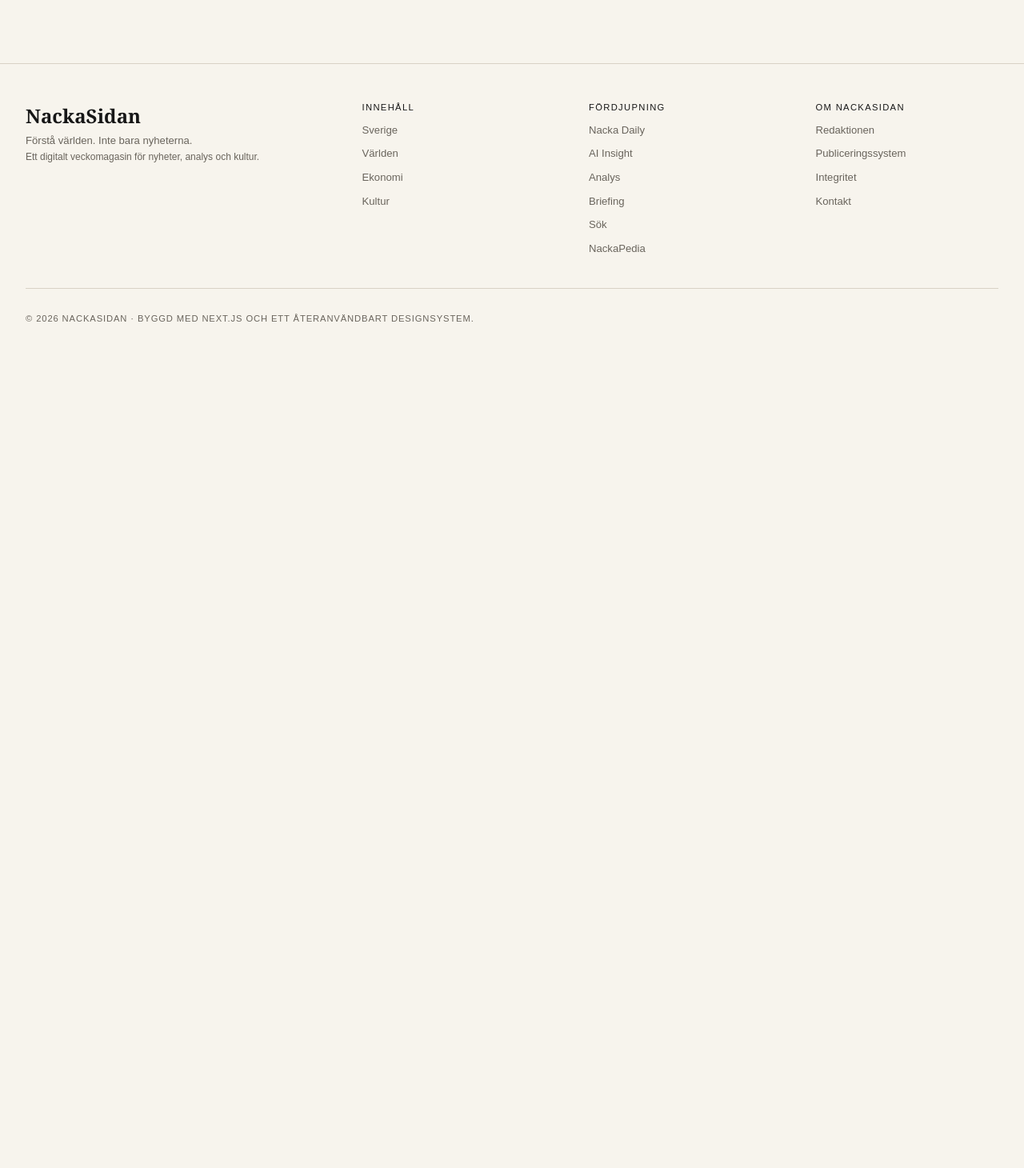
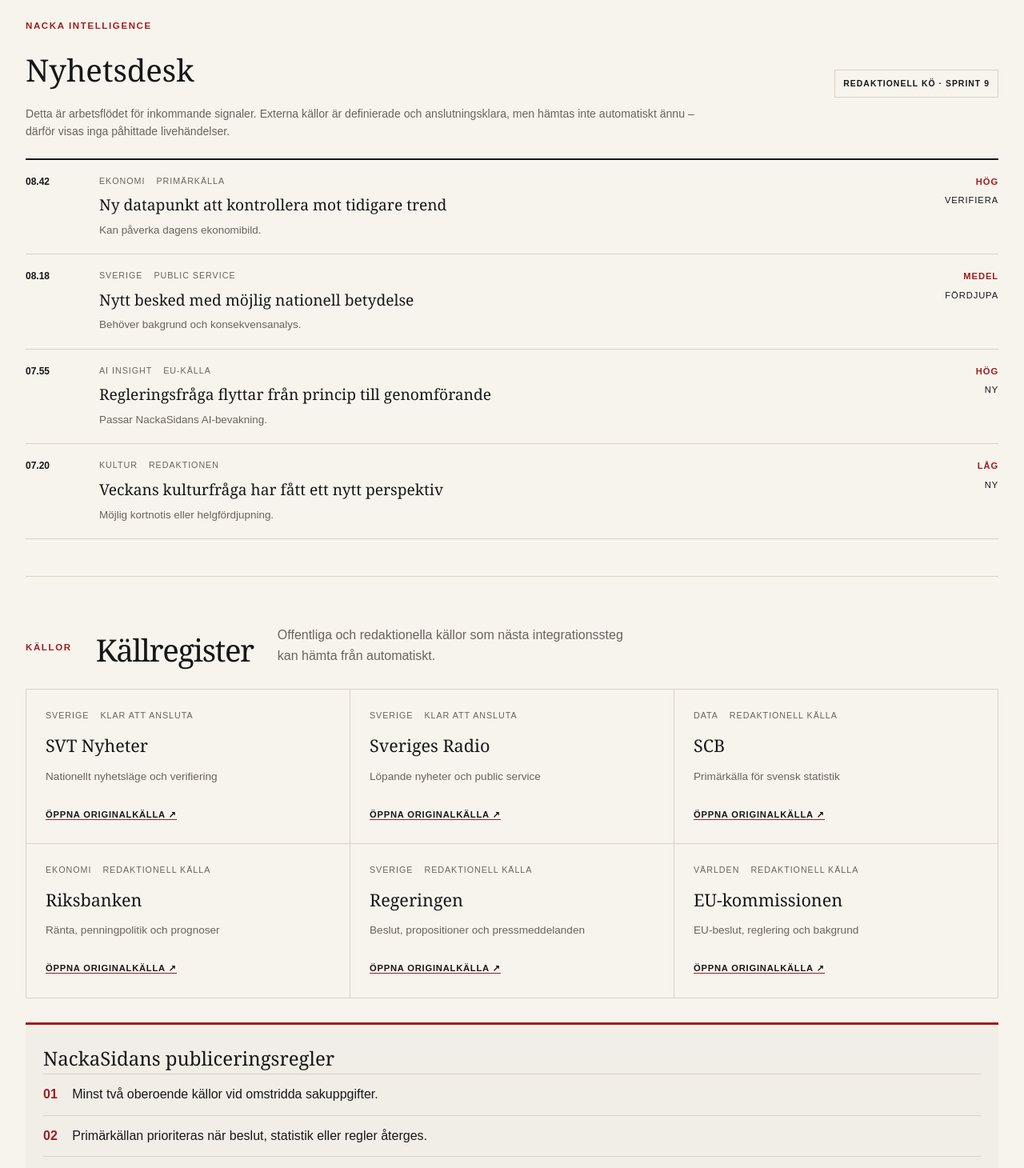
Before and after one commit to Djurgarden2019/NackaSidan-2026, a Next.js app: page /redaktion in a window 1280 px wide. Shown: the part 2420-3880 px from the top of the page at 80% size. Before the commit the page ends 2872 px from the top, so only its background shows below. Built offline with nearby package versions, Linux system fonts and the light colour scheme.

Commit message:
Add files via upload

```diff
--- a/app/globals.css
+++ b/app/globals.css
@@ -131,3 +131,20 @@ html,body{max-width:100%;overflow-x:hidden}
 .editorial-live-panel{display:grid;grid-template-columns:.75fr 1.25fr;gap:55px;padding:38px 0 60px;border-bottom:1px solid var(--line)}.editorial-live-panel h2{font-family:Georgia,serif;font-size:2.8rem;line-height:1;margin:0 0 14px}.editorial-live-panel p{color:var(--muted)}.editorial-live-list{border-top:4px solid var(--red)}.editorial-live-list>div{display:grid;grid-template-columns:110px 1fr;gap:8px 20px;padding:15px 0;border-bottom:1px solid var(--line)}.editorial-live-list span{font-size:.7rem;text-transform:uppercase;color:var(--red);font-weight:800}.editorial-live-list strong{font-family:Georgia,serif}.editorial-live-list small{grid-column:2;color:var(--muted)}
 @media(max-width:900px){.latest-feed-heading{display:block}.feed-disclosure{text-align:left;margin-top:10px}.editorial-live-panel{grid-template-columns:1fr}.hero-sprint2 h1{max-width:15ch}}
 @media(max-width:600px){.latest-feed-list article{grid-template-columns:1fr 28px;gap:8px 14px}.latest-feed-list time{grid-column:1}.latest-feed-list article>div{grid-column:1}.feed-arrow{grid-column:2;grid-row:1/3}.article-trust-bar{display:grid}.daily-source-note{padding:24px}.hero-sprint2 h1{font-size:clamp(2.35rem,11.5vw,3.45rem);max-width:none}.editorial-live-list>div{grid-template-columns:1fr}.editorial-live-list small{grid-column:1}}
+
+/* Sprint 9 – editorial intelligence desk */
+.intake{padding:34px 0 46px;border-bottom:1px solid var(--line)}
+.intake-head{display:flex;justify-content:space-between;align-items:end;gap:24px;margin-bottom:10px}
+.intake-head h2,.source-registry h2{font-family:Georgia,serif;font-size:clamp(2rem,3vw,3.2rem);margin:.15rem 0}
+.intake-badge{font-size:.65rem;font-weight:800;letter-spacing:.1em;text-transform:uppercase;border:1px solid var(--line);padding:8px 10px}
+.intake-note{max-width:850px;color:var(--muted);font-size:.88rem;line-height:1.55;margin:0 0 22px}
+.intake-list{border-top:2px solid #171717}
+.intake-list article{display:grid;grid-template-columns:70px 1fr 110px;gap:22px;padding:18px 0;border-bottom:1px solid var(--line);align-items:start}
+.intake-list time{font-weight:800;font-size:.75rem}.intake-list h3{font-family:Georgia,serif;font-size:1.2rem;margin:5px 0}.intake-list p{margin:0;color:var(--muted);font-size:.84rem}
+.intake-state{display:flex;flex-direction:column;align-items:flex-end;gap:5px;font-size:.7rem;text-transform:uppercase;letter-spacing:.08em}.intake-state b{color:var(--red)}
+.source-registry{padding:60px 0}.source-registry>.section-heading{max-width:760px;margin-bottom:28px}.source-registry>.section-heading p{color:var(--muted)}
+.source-grid{display:grid;grid-template-columns:repeat(3,1fr);gap:1px;background:var(--line);border:1px solid var(--line)}
+.source-grid article{background:var(--paper);padding:24px}.source-grid h3{font-family:Georgia,serif;font-size:1.35rem;margin:10px 0}.source-grid p{min-height:44px;color:var(--muted);font-size:.85rem}.source-grid a{font-size:.7rem;font-weight:800;text-transform:uppercase;letter-spacing:.07em;border-bottom:1px solid var(--red)}
+.rules-box{margin-top:30px;border-top:3px solid var(--red);padding:22px;background:rgba(0,0,0,.025)}.rules-box h3{font-family:Georgia,serif;font-size:1.5rem}.rules-box p{border-top:1px solid var(--line);padding:12px 0;margin:0}.rules-box b{color:var(--red);margin-right:14px}
+@media(max-width:900px){.source-grid{grid-template-columns:1fr 1fr}.intake-list article{grid-template-columns:55px 1fr}.intake-state{grid-column:2;align-items:flex-start;flex-direction:row;gap:14px}}
+@media(max-width:600px){.source-grid{grid-template-columns:1fr}.intake-head{align-items:start;flex-direction:column}.intake-list article{grid-template-columns:45px 1fr;gap:12px}}
--- a/app/page.tsx
+++ b/app/page.tsx
@@ -6,6 +6,7 @@ import { articles } from '../content/articles';
 import { NewsDashboard, NewsletterSignup } from '../components/HomeModules';
 import { LatestNewsFeed } from '../components/Newsroom';
 import { latestNews } from '../content/news';
+import { EditorialIntake } from '../components/LiveDesk';
 
 const editorial = [
   {
@@ -60,6 +61,8 @@ export default function Home() {
         </section>
 
         <LatestNewsFeed items={latestNews.slice(0, 3)} compact />
+
+        <EditorialIntake compact />
 
         <section className="section">
           <SectionIntro
--- a/app/redaktion/page.tsx
+++ b/app/redaktion/page.tsx
@@ -1,3 +1,4 @@
+import { EditorialIntake, SourceRegistry } from '../../components/LiveDesk';
 import Link from 'next/link';
 import { articles } from '../../content/articles';
 import { knowledgeEntries } from '../../content/knowledge';
@@ -66,6 +67,8 @@ export default function EditorialPage() {
           <div><div className="kicker">Så publicerar du</div><h2>En artikel på ett ställe</h2><ol><li>Kopiera ett artikelobjekt i <code>content/articles.ts</code>.</li><li>Ändra slug, rubrik, ingress, brödtext, kunskapskort och källor.</li><li>Ladda upp ändringen till GitHub.</li><li>Vercel bygger och publicerar automatiskt.</li></ol></div>
           <div className="cms-note"><strong>Nästa CMS-steg</strong><p>När arbetsflödet är godkänt kan samma fält kopplas till Sanity. Sprint 8 förbereder strukturen men skapar inget externt beroende.</p></div>
         </section>
+        <EditorialIntake />
+        <SourceRegistry />
       </div>
     </main>
   );
--- /dev/null
+++ b/app/transparens/page.tsx
@@ -0,0 +1,4 @@
+import { SourceRegistry } from '../../components/LiveDesk';
+export default function TransparensPage(){
+ return <main><div className="shell"><section className="page-hero"><div className="kicker">NackaSidan</div><h1>Så arbetar vi med källor</h1><p className="lead">Sprint 9 skiljer tydligt på publicerat material, redaktionella signaler och externa källor. Automatik ska aldrig se ut som verifierad journalistik innan den faktiskt är verifierad.</p></section><SourceRegistry /></div></main>
+}
--- /dev/null
+++ b/components/LiveDesk.tsx
@@ -0,0 +1,47 @@
+import Link from 'next/link';
+import { editorialSources, newsroomRules } from '../content/sources';
+import { intakeQueue } from '../content/intake';
+
+export function EditorialIntake({ compact = false }: { compact?: boolean }) {
+  const items = compact ? intakeQueue.slice(0, 3) : intakeQueue;
+  return (
+    <section className="intake">
+      <div className="intake-head">
+        <div><div className="kicker">Nacka Intelligence</div><h2>Nyhetsdesk</h2></div>
+        <span className="intake-badge">Redaktionell kö · Sprint 9</span>
+      </div>
+      <p className="intake-note">Detta är arbetsflödet för inkommande signaler. Externa källor är definierade och anslutningsklara, men hämtas inte automatiskt ännu – därför visas inga påhittade livehändelser.</p>
+      <div className="intake-list">
+        {items.map(item => (
+          <article key={item.id}>
+            <time>{item.time}</time>
+            <div>
+              <div className="feed-meta"><span>{item.section}</span><span>{item.source}</span></div>
+              <h3>{item.headline}</h3><p>{item.reason}</p>
+            </div>
+            <div className="intake-state"><b>{item.signal}</b><span>{item.state}</span></div>
+          </article>
+        ))}
+      </div>
+      {compact && <Link className="text-link" href="/redaktion">Öppna hela nyhetsdesken →</Link>}
+    </section>
+  );
+}
+
+export function SourceRegistry() {
+  return (
+    <section className="source-registry">
+      <div className="section-heading"><div className="kicker">Källor</div><h2>Källregister</h2><p>Offentliga och redaktionella källor som nästa integrationssteg kan hämta från automatiskt.</p></div>
+      <div className="source-grid">
+        {editorialSources.map(source => (
+          <article key={source.name}>
+            <div className="feed-meta"><span>{source.category}</span><span>{source.status}</span></div>
+            <h3>{source.name}</h3><p>{source.role}</p>
+            <a href={source.url} target="_blank" rel="noreferrer">Öppna originalkälla ↗</a>
+          </article>
+        ))}
+      </div>
+      <div className="rules-box"><h3>NackaSidans publiceringsregler</h3>{newsroomRules.map((r,i)=><p key={r}><b>0{i+1}</b> {r}</p>)}</div>
+    </section>
+  );
+}
--- /dev/null
+++ b/content/intake.ts
@@ -0,0 +1,17 @@
+export type IntakeItem = {
+  id: string;
+  time: string;
+  source: string;
+  section: string;
+  headline: string;
+  signal: 'Hög' | 'Medel' | 'Låg';
+  state: 'Ny' | 'Verifiera' | 'Fördjupa' | 'Publicerad';
+  reason: string;
+};
+
+export const intakeQueue: IntakeItem[] = [
+  { id: 'q1', time: '08.42', source: 'Primärkälla', section: 'Ekonomi', headline: 'Ny datapunkt att kontrollera mot tidigare trend', signal: 'Hög', state: 'Verifiera', reason: 'Kan påverka dagens ekonomibild.' },
+  { id: 'q2', time: '08.18', source: 'Public service', section: 'Sverige', headline: 'Nytt besked med möjlig nationell betydelse', signal: 'Medel', state: 'Fördjupa', reason: 'Behöver bakgrund och konsekvensanalys.' },
+  { id: 'q3', time: '07.55', source: 'EU-källa', section: 'AI Insight', headline: 'Regleringsfråga flyttar från princip till genomförande', signal: 'Hög', state: 'Ny', reason: 'Passar NackaSidans AI-bevakning.' },
+  { id: 'q4', time: '07.20', source: 'Redaktionen', section: 'Kultur', headline: 'Veckans kulturfråga har fått ett nytt perspektiv', signal: 'Låg', state: 'Ny', reason: 'Möjlig kortnotis eller helgfördjupning.' },
+];
--- /dev/null
+++ b/content/sources.ts
@@ -0,0 +1,23 @@
+export type EditorialSource = {
+  name: string;
+  category: string;
+  url: string;
+  role: string;
+  status: 'Klar att ansluta' | 'Redaktionell källa';
+};
+
+export const editorialSources: EditorialSource[] = [
+  { name: 'SVT Nyheter', category: 'Sverige', url: 'https://www.svt.se/nyheter', role: 'Nationellt nyhetsläge och verifiering', status: 'Klar att ansluta' },
+  { name: 'Sveriges Radio', category: 'Sverige', url: 'https://www.sverigesradio.se/nyheter', role: 'Löpande nyheter och public service', status: 'Klar att ansluta' },
+  { name: 'SCB', category: 'Data', url: 'https://www.scb.se/', role: 'Primärkälla för svensk statistik', status: 'Redaktionell källa' },
+  { name: 'Riksbanken', category: 'Ekonomi', url: 'https://www.riksbank.se/', role: 'Ränta, penningpolitik och prognoser', status: 'Redaktionell källa' },
+  { name: 'Regeringen', category: 'Sverige', url: 'https://www.regeringen.se/', role: 'Beslut, propositioner och pressmeddelanden', status: 'Redaktionell källa' },
+  { name: 'EU-kommissionen', category: 'Världen', url: 'https://commission.europa.eu/', role: 'EU-beslut, reglering och bakgrund', status: 'Redaktionell källa' },
+];
+
+export const newsroomRules = [
+  'Minst två oberoende källor vid omstridda sakuppgifter.',
+  'Primärkällan prioriteras när beslut, statistik eller regler återges.',
+  'AI får föreslå sammanfattning och frågor – publicering kräver redaktionellt beslut.',
+  'Tid, källa och ändringar ska vara synliga för läsaren.',
+];
```
Also changed, not shown: 2 other files (tests, documents, lock files or other folders).
